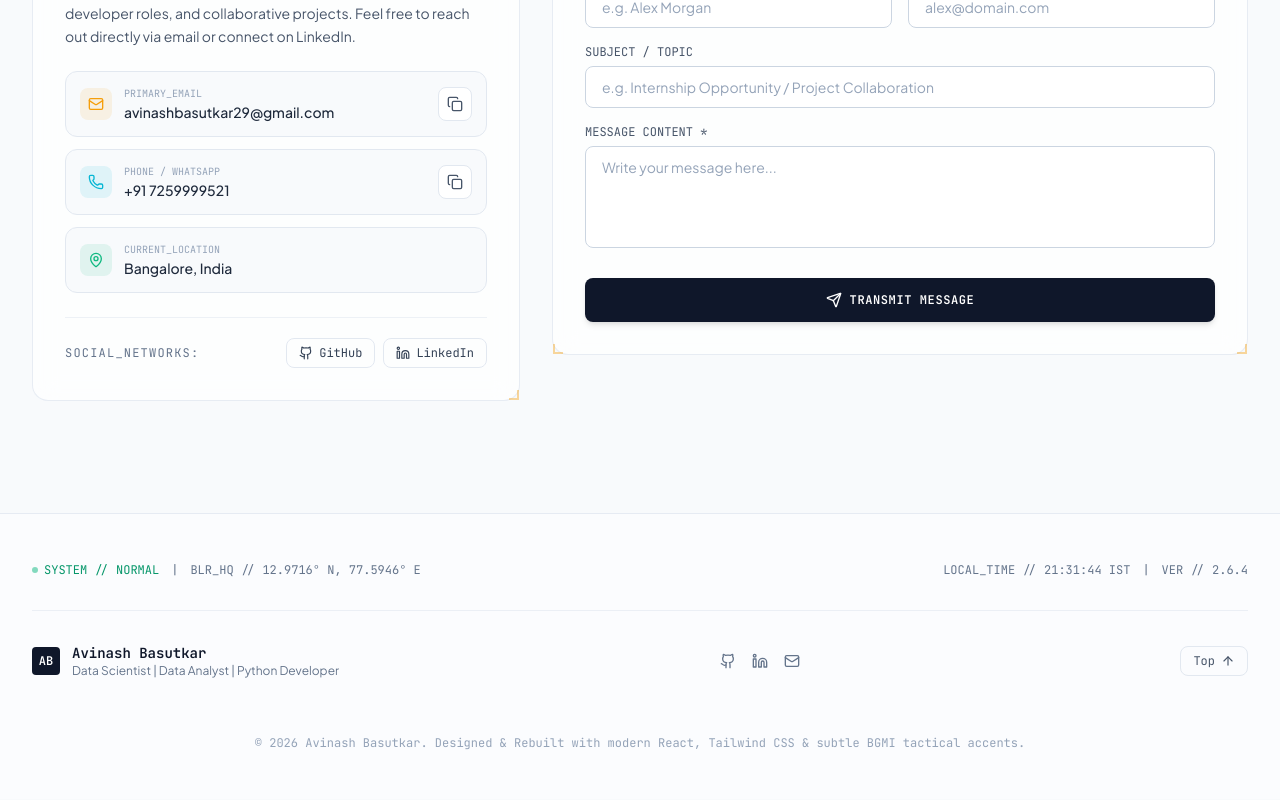
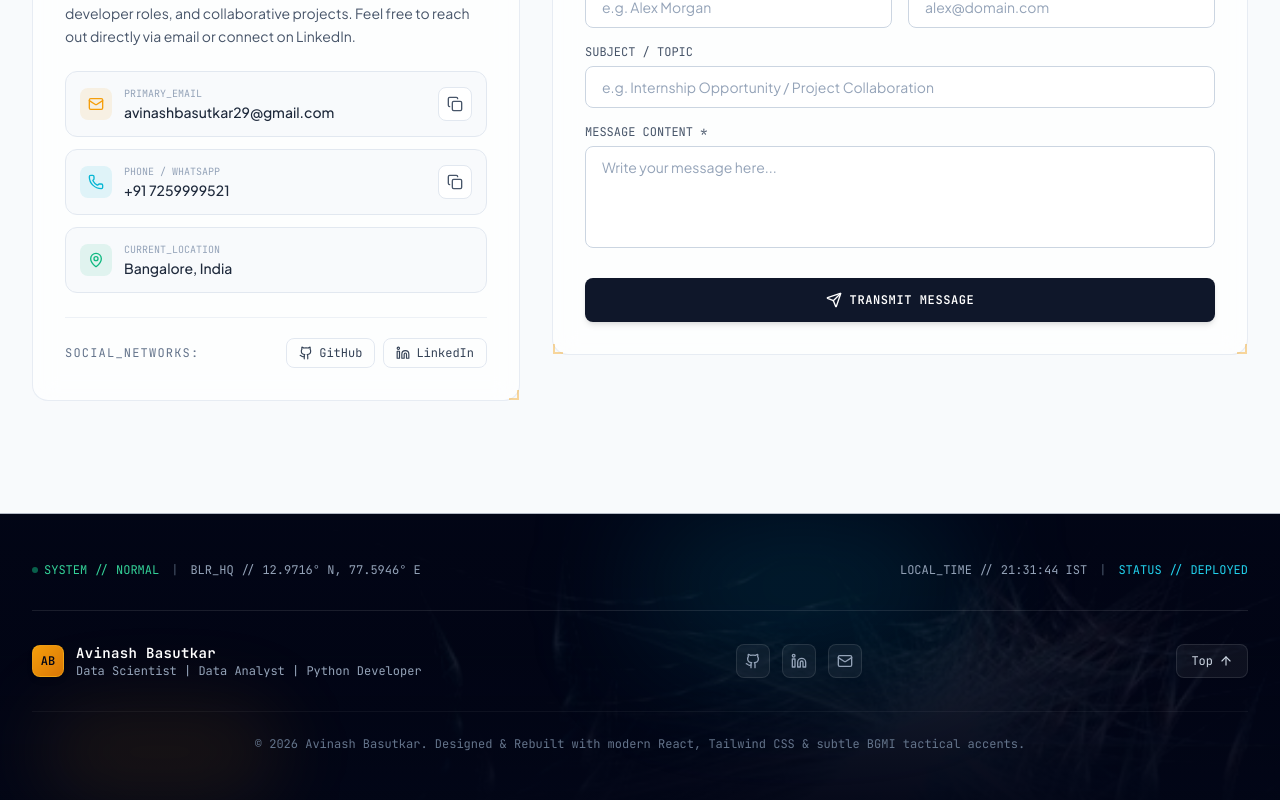
Before and after one commit to avibasutkar/avifolio, a React (Vite) app: page / in a window 1280 px wide. Shown: the part 6853-7653 px from the top of the page. Built offline with nearby package versions, Linux system fonts and the light colour scheme.

Commit message:
Set glowing neon energetic web background image for footer

```diff
--- a/src/components/Footer.tsx
+++ b/src/components/Footer.tsx
@@ -30,49 +30,63 @@ export const Footer: React.FC = () => {
   };
 
   return (
-    <footer className="relative border-t border-slate-200/80 dark:border-white/10 bg-white/40 dark:bg-[#06090f] py-12 transition-colors duration-300">
-      <div className="max-w-7xl mx-auto px-4 sm:px-6 lg:px-8">
+    <footer className="relative border-t border-slate-200/80 dark:border-white/10 bg-slate-950 dark:bg-[#05070d] text-slate-300 py-12 overflow-hidden transition-colors duration-300">
+      {/* Background Graphic */}
+      <div className="absolute inset-0 pointer-events-none z-0 overflow-hidden">
+        <img
+          src="/images/footer-bg.jpg"
+          alt=""
+          className="w-full h-full object-cover object-right-top opacity-35 dark:opacity-45 filter contrast-125 mix-blend-screen scale-105"
+        />
+        {/* Gradient overlays to smoothly blend top edge and keep content legible */}
+        <div className="absolute inset-0 bg-gradient-to-t from-slate-950/95 via-slate-950/75 to-slate-950/85 dark:from-[#05070d]/95 dark:via-[#05070d]/70 dark:to-[#05070d]/85" />
+        {/* Subtle ambient cyan/amber accent glows */}
+        <div className="absolute top-0 right-1/4 w-80 h-36 bg-cyan-500/15 rounded-full blur-3xl pointer-events-none" />
+        <div className="absolute bottom-0 left-10 w-60 h-24 bg-amber-500/10 rounded-full blur-2xl pointer-events-none" />
+      </div>
+
+      <div className="relative z-10 max-w-7xl mx-auto px-4 sm:px-6 lg:px-8">
         {/* Tactical Telemetry Ribbon */}
-        <div className="flex flex-wrap items-center justify-between gap-4 pb-8 mb-8 border-b border-slate-200/60 dark:border-white/5 text-xs font-mono text-slate-500 dark:text-slate-400">
+        <div className="flex flex-wrap items-center justify-between gap-4 pb-8 mb-8 border-b border-white/10 text-xs font-mono text-slate-400">
           <div className="flex items-center gap-3">
-            <span className="flex items-center gap-1.5 text-emerald-600 dark:text-emerald-400">
+            <span className="flex items-center gap-1.5 text-emerald-400">
               <span className="w-1.5 h-1.5 rounded-full bg-emerald-500 animate-pulse" />
               SYSTEM // NORMAL
             </span>
-            <span>|</span>
+            <span className="text-slate-600">|</span>
             <span className="hidden sm:inline">BLR_HQ // {personalInfo.coordinates}</span>
           </div>
 
           <div className="flex items-center gap-3">
             <span className="hidden md:inline">LOCAL_TIME // {time}</span>
-            <span>|</span>
-            <span>VER // 2.6.4</span>
+            <span className="text-slate-600">|</span>
+            <span className="text-cyan-400">STATUS // DEPLOYED</span>
           </div>
         </div>
 
         <div className="flex flex-col md:flex-row items-center justify-between gap-6">
           {/* Left Brand */}
           <div className="flex items-center gap-3 text-center md:text-left">
-            <div className="w-7 h-7 rounded bg-slate-900 dark:bg-amber-500 text-white dark:text-slate-950 font-mono font-bold flex items-center justify-center text-xs">
+            <div className="w-8 h-8 rounded-lg bg-gradient-to-br from-amber-500 to-amber-600 text-slate-950 font-mono font-extrabold flex items-center justify-center text-xs shadow-md border border-amber-400/40">
               AB
             </div>
             <div>
-              <p className="text-sm font-bold text-slate-900 dark:text-white font-mono">
+              <p className="text-sm font-bold text-white font-mono tracking-wide">
                 {personalInfo.name}
               </p>
-              <p className="text-xs text-slate-500 dark:text-slate-400">
-                Data Scientist | Data Analyst | Python Developer
+              <p className="text-xs text-slate-400 font-mono">
+                {personalInfo.role}
               </p>
             </div>
           </div>
 
           {/* Social Links */}
-          <div className="flex items-center gap-4">
+          <div className="flex items-center gap-3">
             <a
               href={personalInfo.github}
               target="_blank"
               rel="noopener noreferrer"
-              className="text-slate-500 hover:text-slate-900 dark:hover:text-white transition-colors"
+              className="p-2 rounded-lg bg-white/5 border border-white/10 text-slate-400 hover:text-white hover:border-amber-500/50 hover:bg-white/10 transition-all"
               aria-label="GitHub"
             >
               <GithubIcon className="w-4 h-4" />
@@ -81,14 +95,14 @@ export const Footer: React.FC = () => {
               href={personalInfo.linkedin}
               target="_blank"
               rel="noopener noreferrer"
-              className="text-slate-500 hover:text-slate-900 dark:hover:text-white transition-colors"
+              className="p-2 rounded-lg bg-white/5 border border-white/10 text-slate-400 hover:text-cyan-400 hover:border-cyan-400/50 hover:bg-white/10 transition-all"
               aria-label="LinkedIn"
             >
               <LinkedinIcon className="w-4 h-4" />
             </a>
             <a
               href={`mailto:${personalInfo.email}`}
-              className="text-slate-500 hover:text-slate-900 dark:hover:text-white transition-colors"
+              className="p-2 rounded-lg bg-white/5 border border-white/10 text-slate-400 hover:text-amber-400 hover:border-amber-500/50 hover:bg-white/10 transition-all"
               aria-label="Email"
             >
               <Mail className="w-4 h-4" />
@@ -98,7 +112,7 @@ export const Footer: React.FC = () => {
           {/* Back to Top Button */}
           <button
             onClick={scrollToTop}
-            className="flex items-center gap-1.5 px-3 py-1.5 rounded-lg border border-slate-200 dark:border-white/10 text-xs font-mono text-slate-600 dark:text-slate-300 hover:text-amber-500 dark:hover:text-cyan-400 hover:border-amber-500/50 dark:hover:border-cyan-400/50 transition-all active:scale-95"
+            className="flex items-center gap-1.5 px-3.5 py-2 rounded-lg bg-white/5 border border-white/10 text-xs font-mono text-slate-300 hover:text-cyan-300 hover:border-cyan-400/50 hover:bg-white/10 transition-all active:scale-95 shadow-sm"
             aria-label="Scroll back to top"
           >
             <span>Top</span>
@@ -107,7 +121,7 @@ export const Footer: React.FC = () => {
         </div>
 
         {/* Copyright notice */}
-        <div className="mt-8 pt-6 text-center text-xs text-slate-400 dark:text-slate-500 font-mono">
+        <div className="mt-8 pt-6 border-t border-white/5 text-center text-xs text-slate-500 font-mono">
           © {new Date().getFullYear()} {personalInfo.name}. Designed & Rebuilt with modern React, Tailwind CSS & subtle BGMI tactical accents.
         </div>
       </div>
```
Also changed, not shown: public/images/footer-bg.jpg (added).
